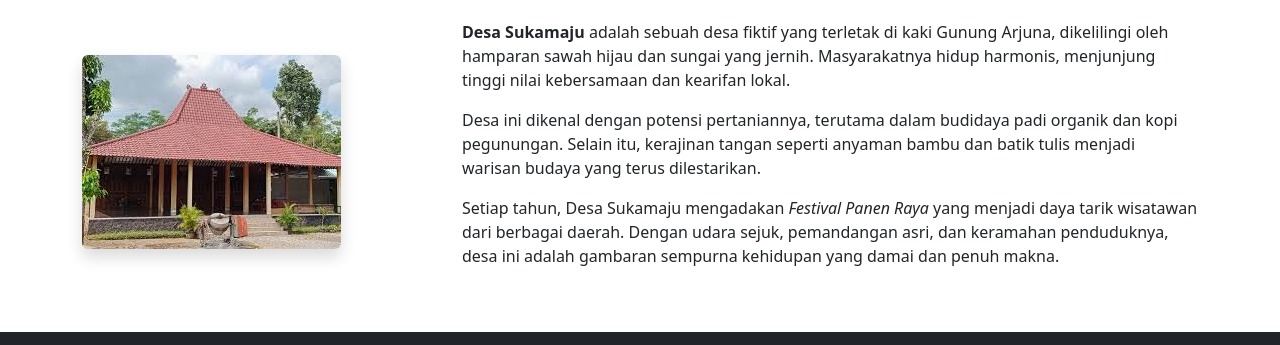
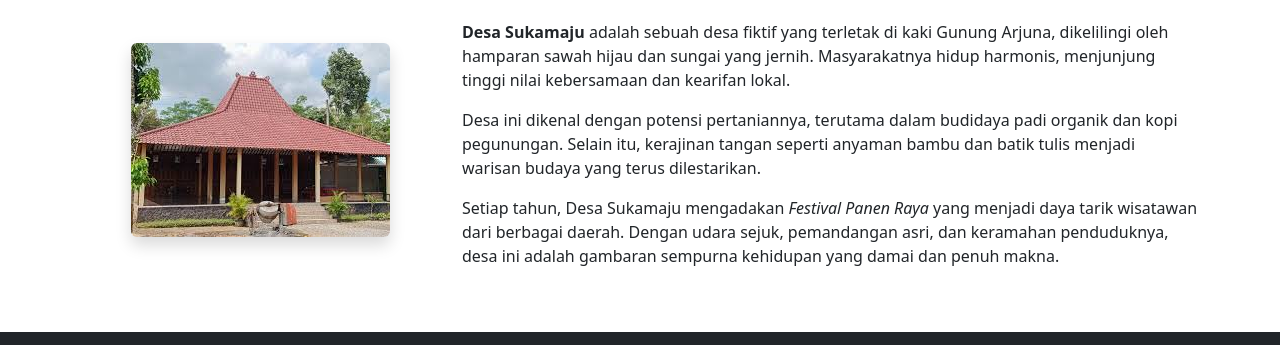
Before and after one commit to MezuEX/DesaSukamaju, a plain HTML site: page index.html in a window 1280 px wide. Shown: the part 646-991 px from the top of the page. Drawn offline with nearby package versions, Linux system fonts and the light colour scheme.

Commit message:
Update index.html

```diff
--- a/index.html
+++ b/index.html
@@ -149,7 +149,7 @@
       <h2 class="text-center mb-4">Tentang Desa Kami</h2>
       <div class="row align-items-center">
         <div class="col-md-4" data-aos="fade-up" data-aos-duration="1000">
-          <img src="assets/tentang.jpg" alt="Tentang desa" class="img-fluid rounded shadow hover-zoom" />
+          <img src="assets/tentang.jpg" alt="Tentang desa" class="img-fluid rounded shadow hover-zoom mx-auto d-block mb-4" />
         </div>
         <div class="col-md-8" data-aos="zoom-in-up" data-aos-duration="1000">
           <p><strong>Desa Sukamaju</strong> adalah sebuah desa fiktif yang terletak di kaki Gunung Arjuna, dikelilingi oleh hamparan sawah hijau dan sungai yang jernih. Masyarakatnya hidup harmonis, menjunjung tinggi nilai kebersamaan dan kearifan lokal.</p>
```
